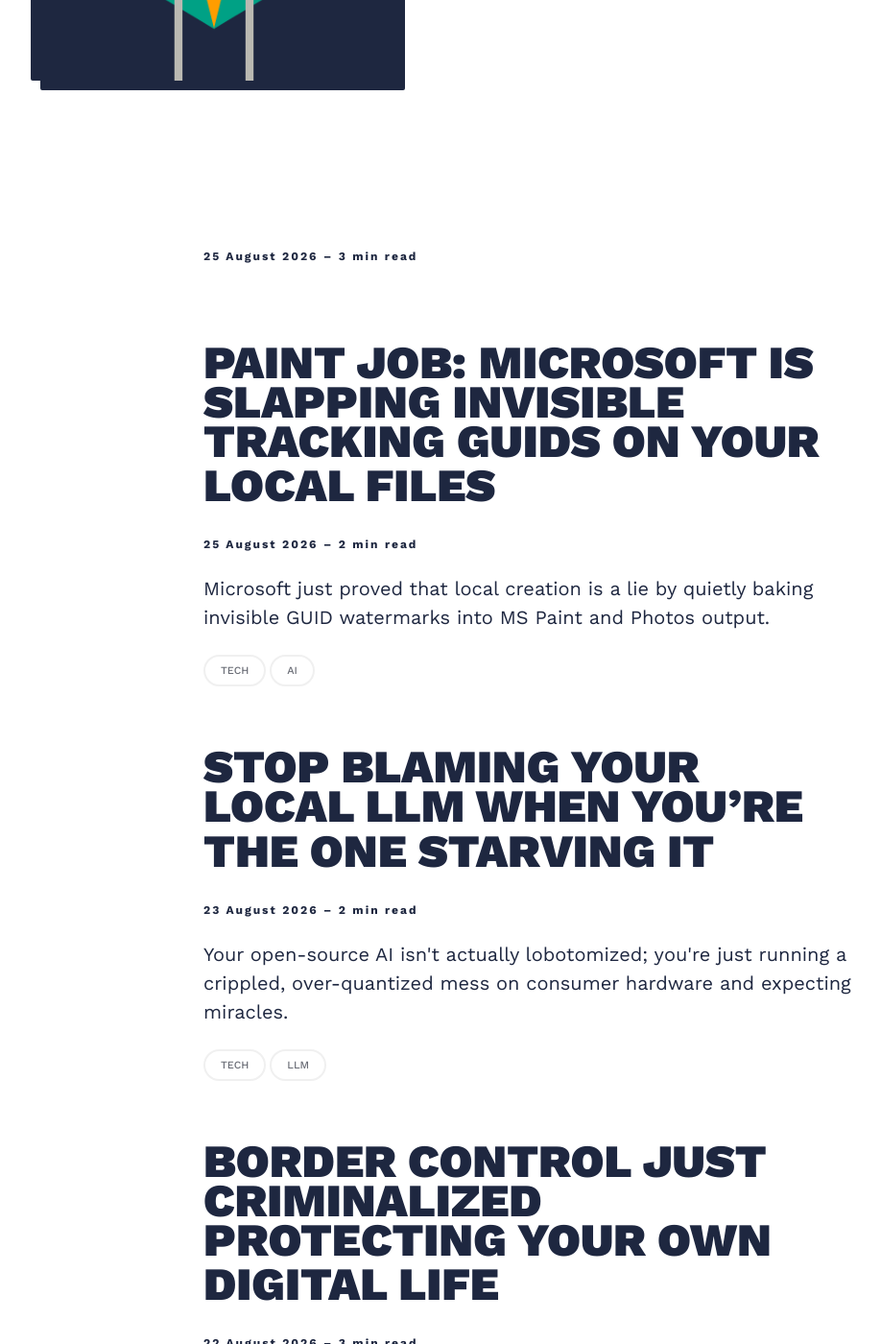
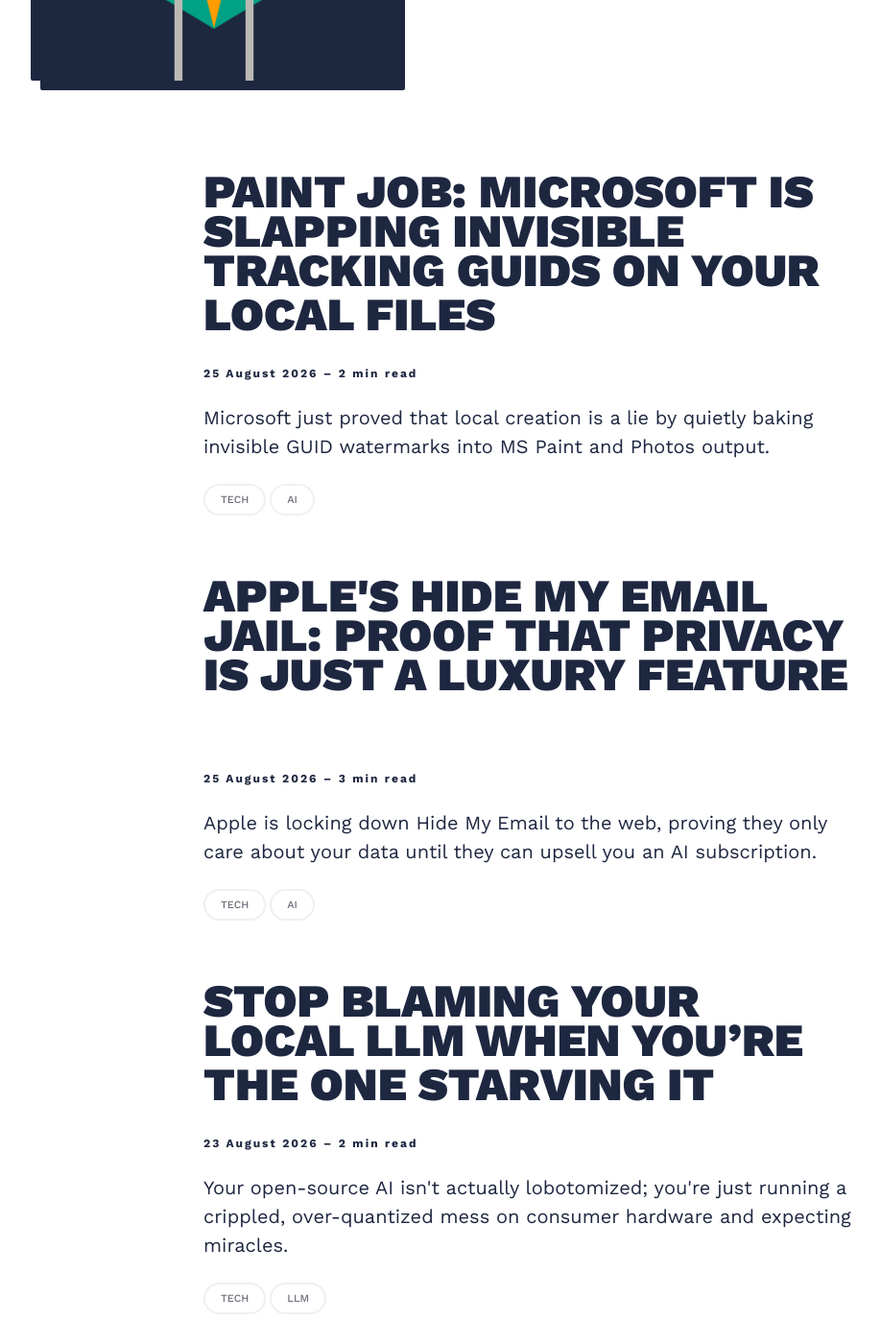
Before and after one commit to pal404blog/pal404blog.github.io, a Jekyll site: the page built from index.html, in a window 1280 px wide and 1400 px high, scrolled down 566 px. Shown: the whole window at 96% size, without its empty margins (88-1006 px from the left). Built offline with Jekyll 4.4.1, drawn with Linux system fonts in a browser that asks for light colours; nearby versions of some CDN libraries; the list of posts is cut into pages by our own code.

Commit message:
fix: quote YAML title in 2026-08-25-apple-s-hide-my-email-jail-proof-that-privacy-is-just-a-luxury-feature.md

```diff
--- a/_posts/2026-08-25-apple-s-hide-my-email-jail-proof-that-privacy-is-just-a-luxury-feature.md
+++ b/_posts/2026-08-25-apple-s-hide-my-email-jail-proof-that-privacy-is-just-a-luxury-feature.md
@@ -1,6 +1,6 @@
 ---
 layout: post
- param($m) 'title: "' + ($m.Groups[1].Value.Substring(7).Trim().Replace('"','\"')) + '"'
+title: "Apple's Hide My Email Jail: Proof That Privacy Is Just a Luxury Feature"
 description: Apple is locking down Hide My Email to the web, proving they only care about your data until they can upsell you an AI subscription.
 date: 2026-08-25 09:00:00 +0000
 image: https://loremflickr.com/1600/900/ai?lock=81408
```
